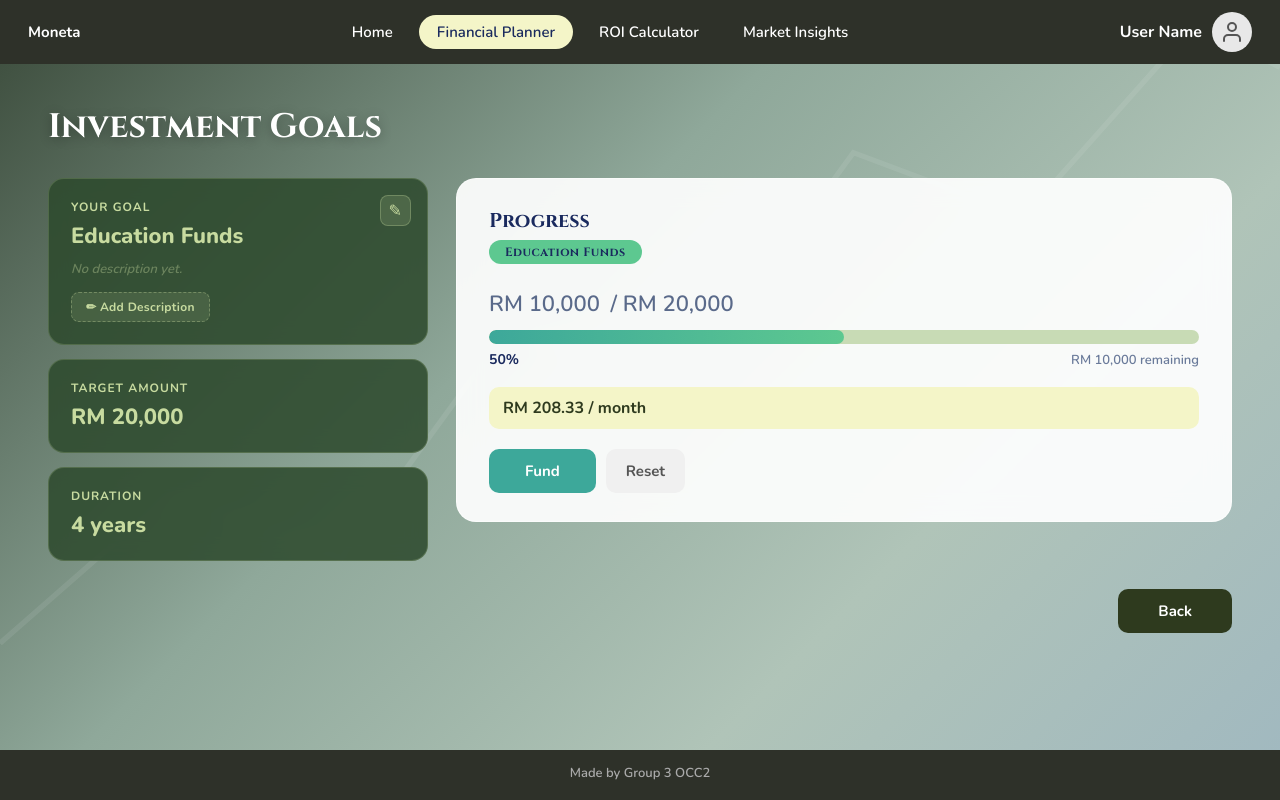
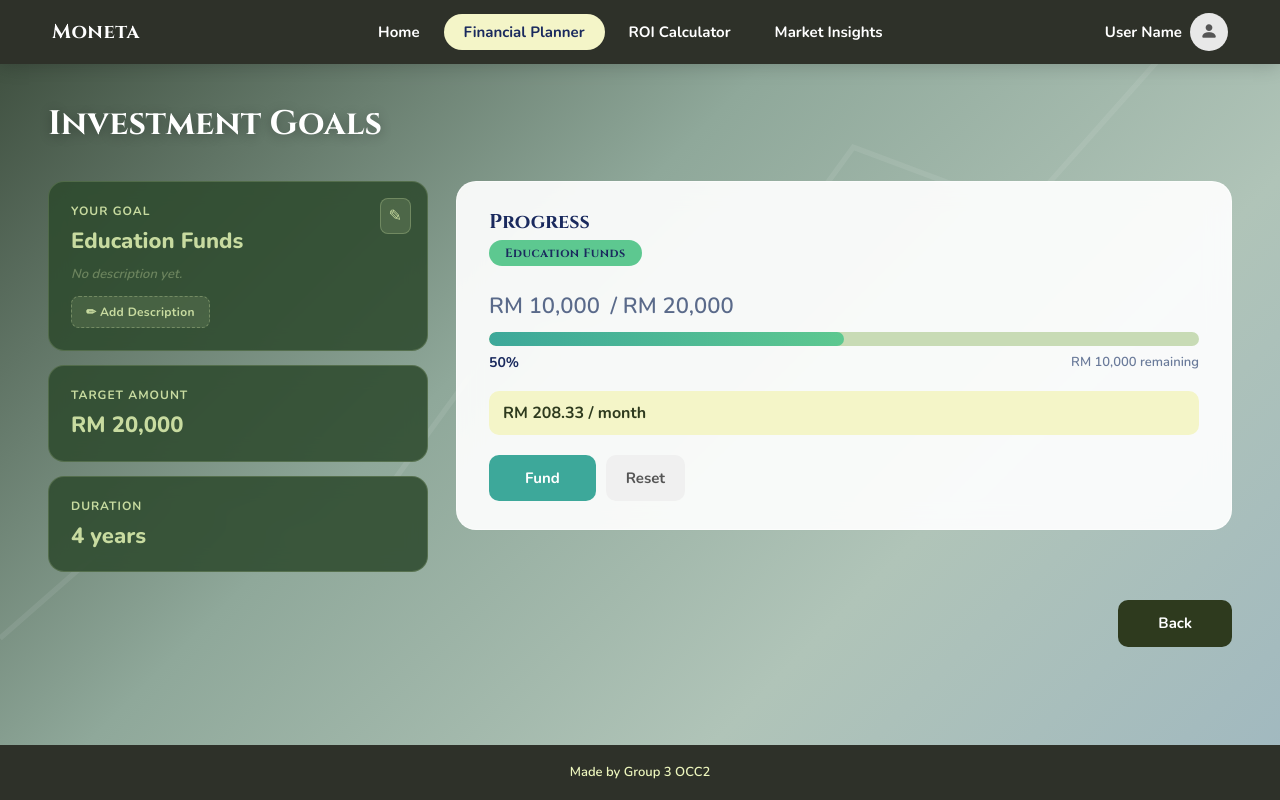
Before and after one commit to penguin-trooper/Personal-Financial-Planning-System, a website: page Investment_goals.html in a window 1280 px wide. Drawn offline with nearby package versions, Linux system fonts and the light colour scheme.

Commit message:
Fixed some styling issues

```diff
--- a/Investment_goals.html
+++ b/Investment_goals.html
@@ -4,11 +4,14 @@
 <head>
     <meta charset="UTF-8" />
     <meta name="viewport" content="width=device-width, initial-scale=1.0" />
-    <title>Investment Goals</title>
+    <link href="https://cdn.jsdelivr.net/npm/bootstrap@5.3.8/dist/css/bootstrap.min.css" rel="stylesheet"
+        integrity="sha384-sRIl4kxILFvY47J16cr9ZwB07vP4J8+LH7qKQnuqkuIAvNWLzeN8tE5YBujZqJLB" crossorigin="anonymous">
+    <link rel="stylesheet" href="https://cdn.jsdelivr.net/npm/bootstrap-icons@1.11.3/font/bootstrap-icons.min.css">
     <link
         href="https://fonts.googleapis.com/css2?family=Cinzel:wght@600;700&family=Nunito:wght@400;600;700;800&display=swap"
         rel="stylesheet" />
     <link rel="stylesheet" href="Investment_goals.css" />
+    <title>Moneta – Investment Goals</title>
     <style>
         *,
         *::before,
@@ -38,72 +41,110 @@
             flex-direction: column;
         }
 
-        /* ── NAV ── */
-        nav {
+        /* ── BOOTSTRAP NAVBAR ── */
+        .moneta-navbar {
             background: var(--nav-bg);
-            display: flex;
-            align-items: center;
-            justify-content: space-between;
-            padding: 0 28px;
-            height: 64px;
+            min-height: 64px;
             position: relative;
             z-index: 100;
+            box-shadow: 0 2px 18px rgba(0, 0, 0, 0.18);
         }
 
-        .nav-logout {
-            display: flex;
-            align-items: center;
-            gap: 8px;
-            color: #fff;
-            font-weight: 700;
-            font-size: 15px;
-            cursor: pointer;
-            text-decoration: none;
+        .moneta-navbar .container-fluid {
+            min-height: 64px;
         }
 
-        .nav-links {
-            display: flex;
-            align-items: center;
-            gap: 8px;
-            list-style: none;
+        .moneta-navbar .navbar-brand {
+            color: #fff;
+            font-weight: 800;
+            font-size: 20px;
+            font-family: 'Cinzel', serif;
+            letter-spacing: 0.5px;
         }
 
-        .nav-links a {
+        .moneta-navbar .navbar-brand:hover,
+        .moneta-navbar .navbar-brand:focus {
+            color: var(--yellow-bg);
+        }
+
+        .moneta-navbar .nav-link {
             color: #fff;
             text-decoration: none;
             font-size: 15px;
-            font-weight: 600;
+            font-weight: 700;
             padding: 7px 18px;
             border-radius: 20px;
-            transition: background 0.2s;
+            transition: background 0.2s, color 0.2s;
         }
 
-        .nav-links a.active {
+        .moneta-navbar .nav-link.active {
             background: var(--yellow-bg);
             color: var(--dark-blue);
         }
 
-        .nav-links a:hover:not(.active) {
+        .moneta-navbar .nav-link:hover:not(.active),
+        .moneta-navbar .nav-link:focus:not(.active) {
             background: rgba(255, 255, 255, 0.1);
+            color: #fff;
         }
 
-        .nav-user {
-            display: flex;
-            align-items: center;
-            gap: 10px;
+        .moneta-navbar .navbar-toggler {
+            border-color: rgba(255, 255, 255, 0.35);
+        }
+
+        .moneta-navbar .navbar-toggler-icon {
+            filter: invert(1);
+        }
+
+        .nav-username {
             color: #fff;
             font-weight: 700;
             font-size: 16px;
         }
 
-        .nav-avatar {
+        .nav-avatar-btn {
             width: 40px;
             height: 40px;
+            border: none;
             border-radius: 50%;
             background: #e8e8e8;
+            color: #555;
             display: flex;
             align-items: center;
             justify-content: center;
+            font-size: 20px;
+            cursor: pointer;
+            transition: background 0.2s, transform 0.1s;
+        }
+
+        .nav-avatar-btn:hover,
+        .nav-avatar-btn:focus {
+            background: var(--yellow-bg);
+            transform: scale(1.03);
+        }
+
+        .moneta-dropdown-menu {
+            background: var(--nav-bg);
+            border: 1px solid rgba(255, 255, 255, 0.15);
+            border-radius: 12px;
+            padding: 8px;
+            box-shadow: 0 14px 35px rgba(0, 0, 0, 0.25);
+        }
+
+        .moneta-dropdown-menu .dropdown-item {
+            color: #fff;
+            border-radius: 8px;
+            font-weight: 700;
+            display: flex;
+            align-items: center;
+            gap: 8px;
+            padding: 9px 12px;
+        }
+
+        .moneta-dropdown-menu .dropdown-item:hover,
+        .moneta-dropdown-menu .dropdown-item:focus {
+            background: rgba(255, 255, 255, 0.12);
+            color: var(--yellow-bg);
         }
 
         /* ── MAIN ── */
@@ -409,13 +450,14 @@
         }
 
         /* ── FOOTER ── */
-        footer {
-            text-align: center;
+        .footer-bar {
+            background: var(--nav-bg);
+        }
+
+        .moneta-section-text {
             font-size: 13px;
             font-weight: 600;
-            padding: 14px 0 18px;
-            background: var(--nav-bg);
-            color: #aaa;
+            color: #fff;
         }
 
         /* ══════════════════════════════════════
@@ -854,26 +896,56 @@
 
 <body>
 
-    <!-- NAV -->
-    <nav>
-        <a href="home-page.html" class="nav-logout">
-            Moneta
-        </a>
-        <ul class="nav-links">
-            <li><a href="home-page.html">Home</a></li>
-            <li><a href="Financial_planner.html" class="active">Financial Planner</a></li>
-            <li><a href="roi-calculator.html">ROI Calculator</a></li>
-            <li><a href="market-insight.html">Market Insights</a></li>
-        </ul>
-        <div class="nav-user">
-            <span>User Name</span>
-            <div class="nav-avatar">
-                <svg width="24" height="24" viewBox="0 0 24 24" fill="none" stroke="#555" stroke-width="2"
-                    stroke-linecap="round" stroke-linejoin="round">
-                    <path d="M20 21v-2a4 4 0 0 0-4-4H8a4 4 0 0 0-4 4v2" />
-                    <circle cx="12" cy="7" r="4" />
-                </svg>
+    <!-- Bootstrap Navbar Component -->
+    <nav class="navbar navbar-expand-lg moneta-navbar sticky-top" id="mainNavbar">
+        <div class="container-fluid px-4">
+
+            <!-- Brand / Logo -->
+            <a class="navbar-brand" href="home-page.html">
+                Moneta
+            </a>
+
+            <!-- Mobile Toggler -->
+            <button class="navbar-toggler" type="button" data-bs-toggle="collapse" data-bs-target="#navbarContent"
+                aria-controls="navbarContent" aria-expanded="false" aria-label="Toggle navigation">
+                <span class="navbar-toggler-icon"></span>
+            </button>
+
+            <!-- Collapsible Nav Links -->
+            <div class="collapse navbar-collapse justify-content-center" id="navbarContent">
+                <ul class="navbar-nav gap-1">
+                    <li class="nav-item">
+                        <a class="nav-link" href="home-page.html">Home</a>
+                    </li>
+                    <li class="nav-item">
+                        <a class="nav-link active" aria-current="page" href="Financial_planner.html">Financial Planner</a>
+                    </li>
+                    <li class="nav-item">
+                        <a class="nav-link" href="roi-calculator.html">ROI Calculator</a>
+                    </li>
+                    <li class="nav-item">
+                        <a class="nav-link" href="market-insight.html">Market Insights</a>
+                    </li>
+                </ul>
             </div>
+
+            <!-- User profile dropdown -->
+            <div class="d-flex align-items-center gap-2">
+                <span class="nav-username d-none d-lg-inline">User Name</span>
+                <div class="dropdown">
+                    <button class="nav-avatar-btn" id="profileDropdown" data-bs-toggle="dropdown" aria-expanded="false">
+                        <i class="bi bi-person-fill"></i>
+                    </button>
+                    <ul class="dropdown-menu dropdown-menu-end moneta-dropdown-menu" aria-labelledby="profileDropdown">
+                        <li><a class="dropdown-item" href="profile/profile.html"><i class="bi bi-gear"></i> Settings</a></li>
+                        <li>
+                            <hr class="dropdown-divider" style="border-color:rgba(255,255,255,0.15);">
+                        </li>
+                        <li><a class="dropdown-item" href="Public/login.html"><i class="bi bi-box-arrow-right"></i> Log Out</a></li>
+                    </ul>
+                </div>
+            </div>
+
         </div>
     </nav>
 
@@ -946,7 +1018,12 @@
         </div>
     </main>
 
-    <footer>Made by Group 3 OCC2</footer>
+    <!-- Made by our group -->
+    <section>
+        <div class="moneta-section p-5 text-center footer-bar">
+            <p class="moneta-section-text text-white m-0">Made by Group 3 OCC2</p>
+        </div>
+    </section>
 
     <!-- ══ FUND MODAL ══ -->
     <div class="modal-overlay" id="fundModal">
@@ -1355,6 +1432,7 @@
         /* ─────────────── INIT ─────────────── */
         window.addEventListener('load', updateUI);
     </script>
+    <script src="https://cdn.jsdelivr.net/npm/bootstrap@5.3.8/dist/js/bootstrap.bundle.min.js"></script>
 </body>
 
 </html>
```
Also changed, not shown: roi-calculator.html (+41 -47 lines).
